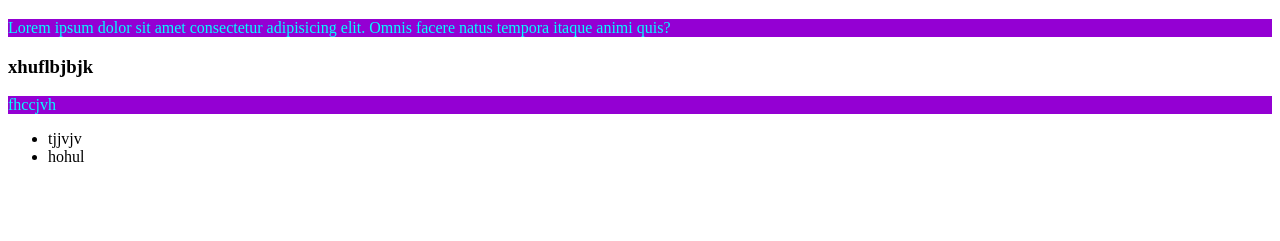
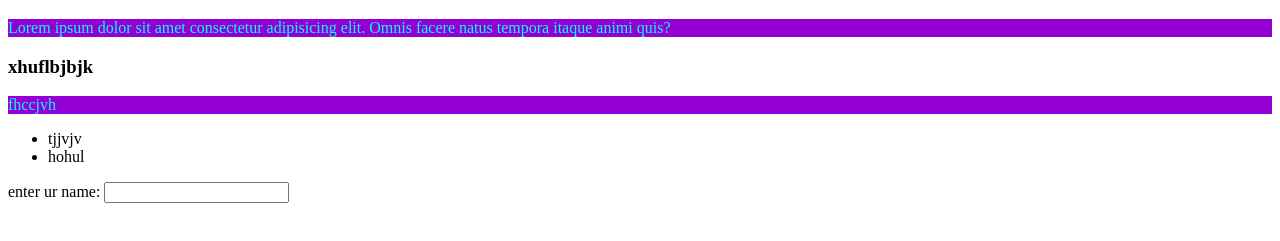
Before and after one commit to Yahya-Khrika/azerty, a plain HTML site: page index.html in a window 1280 px wide. Shown: the part 61-302 px from the top of the page. Drawn offline with Linux system fonts and the light colour scheme.

Commit message:
inpuuut addddd

```diff
--- a/index.html
+++ b/index.html
@@ -18,5 +18,8 @@
         <li>hohul</li>
     </ul>
 
+    <label for="">enter ur name:</label>
+    <input type="text">
+
 </body>
 </html>
```
